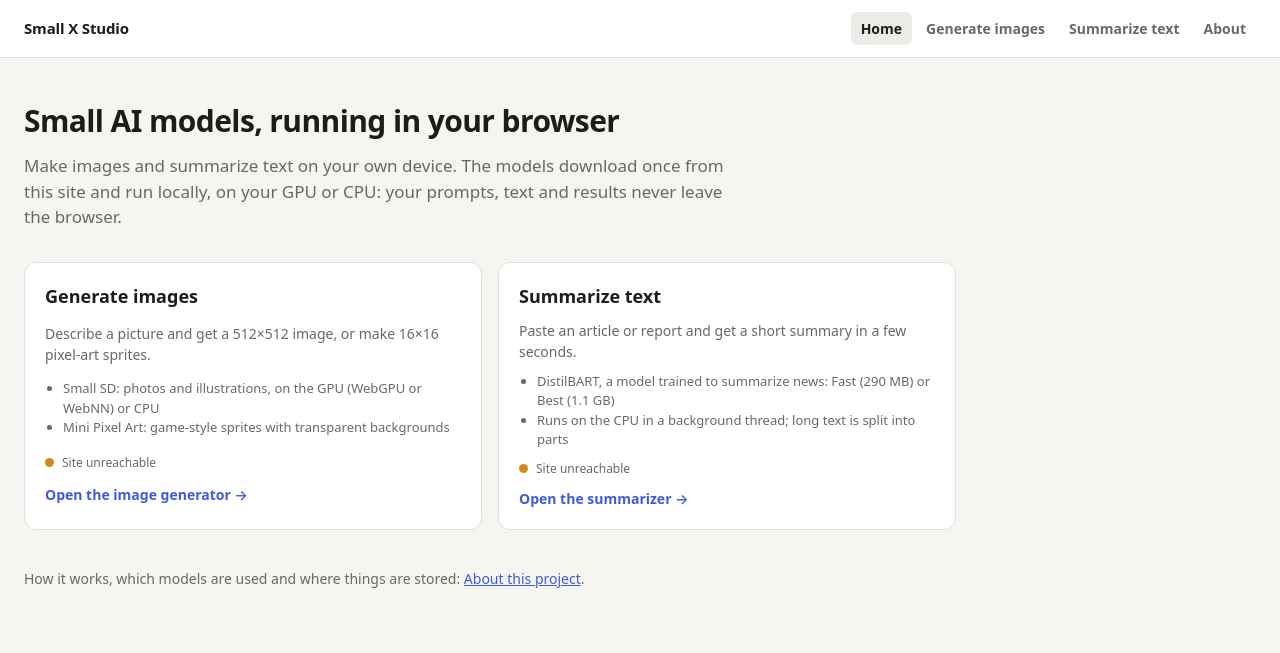
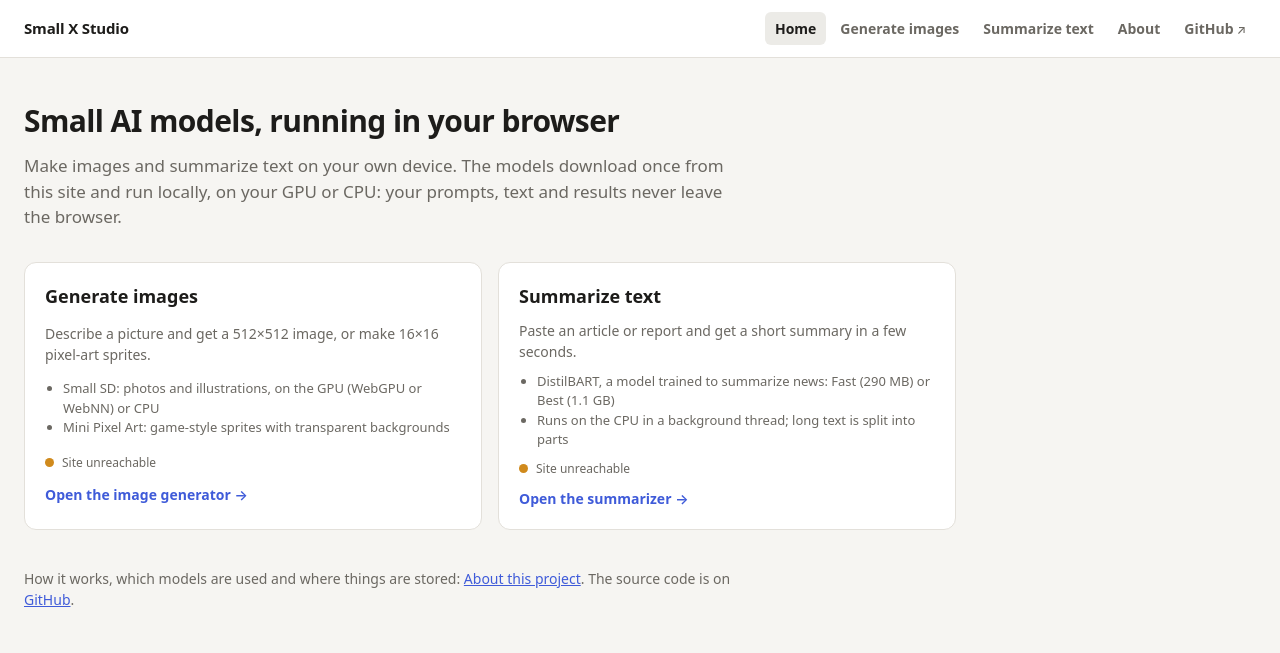
Before and after one commit to xavier-hernandez/small-x-studio, a plain HTML site: page SmallSdWeb/wwwroot/index.html in a window 1280 px wide. Drawn offline with Linux system fonts and the light colour scheme; no server answers.

Commit message:
Overhaul project documentation and add GitHub links to UI
This commit significantly expands and re-structures the `README.md` to provide a much clearer and more comprehensive overview of the project.

Key improvements in the documentation include:
*   Detailed descriptions of the application's purpose, features (text-to-image, summarization), and in-browser execution.
*   Structured sections for pages, running methods (Docker, .NET SDK), and model download process.
*   In-depth information on models, configuration, project layout, and browser feature requirements.

Additionally, a direct link to the project's GitHub repository is now available in the navigation bar across all pages and the home page footer, improving discoverability of the source code.

```diff
--- a/SmallSdWeb/wwwroot/css/site.css
+++ b/SmallSdWeb/wwwroot/css/site.css
@@ -21,6 +21,9 @@ a { color: var(--accent); }
 .site-nav ul a { display: block; padding: 6px 10px; border-radius: 6px; color: var(--muted); text-decoration: none; font-size: 14px; font-weight: 550; }
 .site-nav ul a:hover { color: var(--text); background: var(--tile); }
 .site-nav ul a[aria-current="page"] { color: var(--text); background: var(--tile); }
+.site-nav ul a.external::after { content: " ↗"; font-size: 12px; }
+/* Text for screen readers only */
+.sr-only { position: absolute; width: 1px; height: 1px; padding: 0; margin: -1px; overflow: hidden; clip: rect(0 0 0 0); white-space: nowrap; border: 0; }
 @media (max-width: 820px) { .site-nav { padding: 10px 16px; } .site-nav .brand { width: 100%; } .site-nav ul { margin-left: -10px; } }
 
 /* Page heading and the "model available" status next to it */
--- a/SmallSdWeb/wwwroot/index.html
+++ b/SmallSdWeb/wwwroot/index.html
@@ -31,6 +31,7 @@
       <li><a href="/generate">Generate images</a></li>
       <li><a href="/summarize">Summarize text</a></li>
       <li><a href="/about">About</a></li>
+      <li><a href="https://github.com/xavier-hernandez/small-x-studio" class="external" rel="noopener" target="_blank">GitHub<span class="sr-only"> (opens in a new tab)</span></a></li>
     </ul>
   </nav>
 
@@ -63,7 +64,7 @@
     </a>
   </section>
 
-  <p class="footer-note">How it works, which models are used and where things are stored: <a href="/about">About this project</a>.</p>
+  <p class="footer-note">How it works, which models are used and where things are stored: <a href="/about">About this project</a>. The source code is on <a href="https://github.com/xavier-hernandez/small-x-studio" rel="noopener" target="_blank">GitHub</a>.</p>
 
   <script type="module">
     // Shows whether each tool's models are on the server yet (they download on the site's first start).
```
Also changed, not shown: SmallSdWeb/wwwroot/about.html (+4 -0 lines), SmallSdWeb/wwwroot/generate.html (+1 -0 lines), SmallSdWeb/wwwroot/summarize.html (+1 -0 lines), 1 other file.
